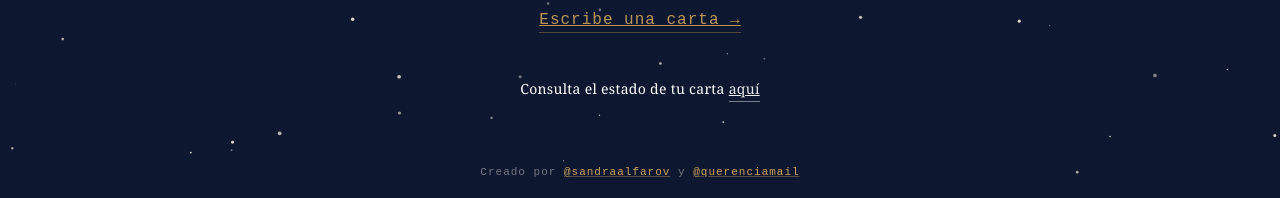
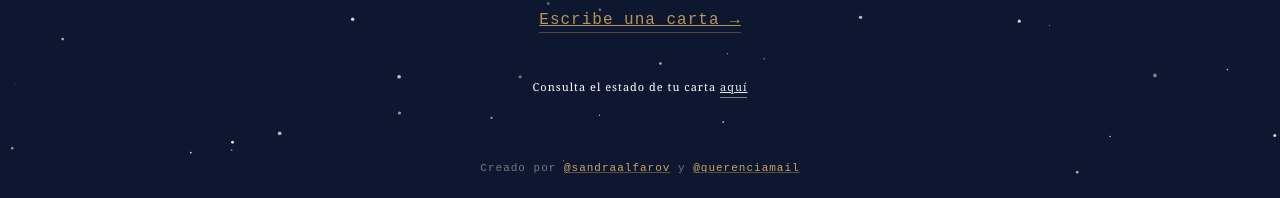
Before and after one commit to sandraalfarovargas/cartas-venezuela, a Next.js app: page / in a window 1280 px wide. Shown: the part 619-817 px from the top of the page. Built offline with nearby package versions, Linux system fonts and the light colour scheme; no server answers.

Commit message:
Igualar tamano de texto de consulta de estado al del footer

```diff
--- a/app/globals.css
+++ b/app/globals.css
@@ -30,7 +30,7 @@ a { color: inherit; }
 .site-footer a { color:#CBA45B; text-decoration:underline; text-decoration-color:rgba(203,164,91,.4); }
 .site-footer a:hover { opacity:.85; }
 .footerlink a:hover { opacity:1; }
-.footerlink-status { color:#fff; font-size:14px; letter-spacing:.3px; }
+.footerlink-status { color:#fff; font-size:11px; letter-spacing:1px; }
 .footerlink-status a { color:#fff; font-family:inherit; font-size:inherit; letter-spacing:inherit; border-bottom:1px solid rgba(255,255,255,.5); }
 .emptystate { font-size:17px; line-height:1.6; color:#5a4a32; }
 
```
